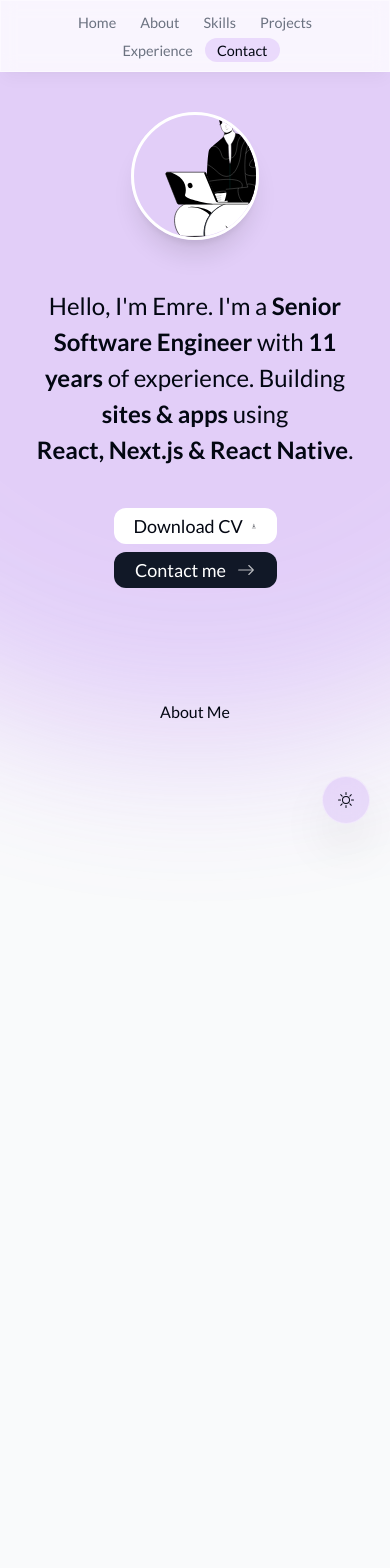
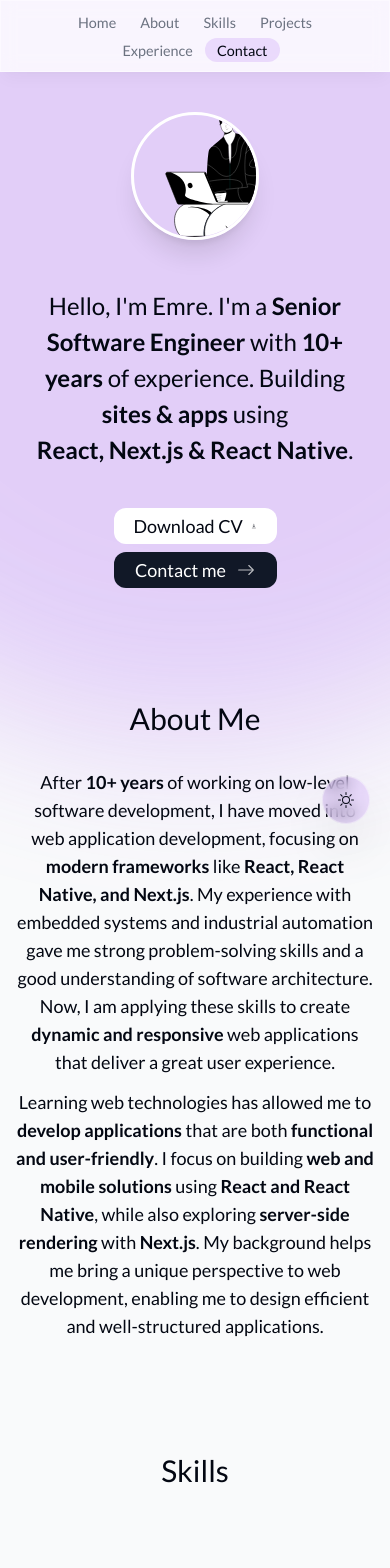
Before and after one commit to emre-ergun/engramsoft-web-portfolio, a React (Vite) app: page / in a window 390 px wide. Shown: the top 1568 px of the page. Built offline with nearby package versions, Linux system fonts and the light colour scheme.

Commit message:
about section completed

```diff
--- a/src/App.tsx
+++ b/src/App.tsx
@@ -9,6 +9,7 @@ import Projects from './sections/Projects';
 import Experience from './sections/Experience';
 import Contact from './sections/Contact';
 import Footer from './components/Footer';
+import SectionDivider from './components/SectionDivider';
 
 function App() {
   return (
@@ -17,6 +18,7 @@ function App() {
         <main className='flex flex-col items-center px-4'>
           <Header />
           <Hero />
+          <SectionDivider />
           <About />
           <Skills />
           <Projects />
--- /dev/null
+++ b/src/components/SectionDivider.tsx
@@ -0,0 +1,14 @@
+import { motion } from 'framer-motion';
+
+function SectionDivider() {
+  return (
+    <motion.div
+      initial={{ opacity: 0, y: 100 }}
+      animate={{ opacity: 1, y: 0 }}
+      transition={{ delay: 0.125 }}
+      className='bg-gray-50/20 my-20 h-16 w-1 rounded-full hidden sm:block'
+    ></motion.div>
+  );
+}
+
+export default SectionDivider;
--- /dev/null
+++ b/src/components/SectionHeader.tsx
@@ -0,0 +1,12 @@
+type SectionHeaderProps = {
+  title: string;
+  style?: string;
+};
+
+function SectionHeader({ title, style }: SectionHeaderProps) {
+  return (
+    <h2 className={`text-3xl font-medium capitalize mb-8 ${style}`}>{title}</h2>
+  );
+}
+
+export default SectionHeader;
--- a/src/sections/About.tsx
+++ b/src/sections/About.tsx
@@ -1,21 +1,44 @@
-// import { useThemeContext } from '../../context/theme-context';
 import { useSectionInView } from '../../lib/hooks';
+import SectionHeader from '../components/SectionHeader';
+import { motion } from 'framer-motion';
 
 const About = () => {
   const { ref } = useSectionInView('About');
-  // const { theme } = useThemeContext();
 
   return (
-    <section
+    <motion.section
+      initial={{ opacity: 0, y: 100 }}
+      whileInView={{ opacity: 1, y: 0 }}
       id='about'
-      className='mb-28 max-w-[50rem] text-center sm:mb-12 scroll-mt-28'
+      className='mb-28 max-w-[44rem] text-center sm:mb-40 scroll-mt-28 !leading-8'
     >
-      <div className='h-[64rem] w-32'>
-        <text className=''>About Me</text>
-        {/* {theme === 'dark' ? <text>Dark Mode</text> : <text>Light Mode</text>} */}
-      </div>
-      <text ref={ref}>Hello</text>
-    </section>
+      <SectionHeader title='About me' />
+      <p className='mb-3 text-lg'>
+        After <span className='font-semibold'>10+ years</span> of working on
+        low-level software development, I have moved into web application
+        development, focusing on{' '}
+        <span className='font-semibold'>modern frameworks</span> like{' '}
+        <span className='font-semibold'>React, React Native, and Next.js</span>.
+        My experience with embedded systems and industrial automation gave me
+        strong problem-solving skills and a good understanding of software
+        architecture. Now, I am applying these skills to create{' '}
+        <span className='font-semibold'>dynamic and responsive</span> web
+        applications that deliver a great user experience.
+      </p>
+      <p ref={ref} className='text-lg'>
+        Learning web technologies has allowed me to{' '}
+        <span className='font-semibold'>develop applications</span> that are
+        both <span className='font-semibold'>functional and user-friendly</span>
+        . I focus on building{' '}
+        <span className='font-semibold'>web and mobile solutions</span> using{' '}
+        <span className='font-semibold'>React and React Native</span>, while
+        also exploring{' '}
+        <span className='font-semibold'>server-side rendering</span> with{' '}
+        <span className='font-semibold'>Next.js</span>. My background helps me
+        bring a unique perspective to web development, enabling me to design
+        efficient and well-structured applications.
+      </p>
+    </motion.section>
   );
 };
 
--- a/src/sections/Contact.tsx
+++ b/src/sections/Contact.tsx
@@ -8,8 +8,8 @@ const Contact = () => {
       id='contact'
       className='mb-28 max-w-[50rem] text-center sm:mb-12 scroll-mt-28'
     >
+      <text ref={ref}>Contact</text>
       <div className='h-[1024px] w-32'></div>
-      <text ref={ref}>Contact</text>
     </section>
   );
 };
--- a/src/sections/Experience.tsx
+++ b/src/sections/Experience.tsx
@@ -8,8 +8,8 @@ const Experience = () => {
       id='experience'
       className='mb-28 max-w-[50rem] text-center sm:mb-12 scroll-mt-28'
     >
+      <text ref={ref}>Experience</text>
       <div className='h-[1024px] w-32'></div>
-      <text ref={ref}>Experience</text>
     </section>
   );
 };
--- a/src/sections/Hero.tsx
+++ b/src/sections/Hero.tsx
@@ -1,11 +1,9 @@
 import { BsArrowRight } from 'react-icons/bs';
-// import { BsLinkedin } from 'react-icons/bs';
 import { useActiveSectionContext } from '../../context/active-section-context';
 import { testPicture } from '../../lib/data';
 import { useSectionInView } from '../../lib/hooks';
 import { motion } from 'framer-motion';
 import { HiDownload } from 'react-icons/hi';
-// import { FaGithubSquare } from 'react-icons/fa';
 
 export default function Hero() {
   const { ref } = useSectionInView('Home');
@@ -16,16 +14,14 @@ export default function Hero() {
       id='home'
       className='mb-28 max-w-[50rem] text-center sm:text-start sm:mb-12 scroll-mt-[100rem]'
     >
-      <div className='flex flex-col sm:flex-row-reverse'>
+      <div ref={ref} className='flex flex-col sm:flex-row-reverse'>
         <div className='flex items-center justify-center mb-8 sm:mb-0 sm:w-1/2'>
           <div className='relative'>
             <motion.div
               initial={{ opacity: 0, x: 100 }}
               animate={{ opacity: 1, x: 0 }}
-              // transition={{ type: 'tween', duration: 0.2 }}
             >
               <img
-                ref={ref}
                 src={testPicture}
                 alt='Emre portrait'
                 className='h-32 w-32 rounded-full object-cover border-[0.24rem] border-white shadow-xl sm:border-none sm:h-full sm:w-full sm:rounded-none sm:shadow-none'
@@ -41,7 +37,7 @@ export default function Hero() {
           >
             <span>Hello, I'm Emre.</span> I'm a{' '}
             <span className='font-bold'>Senior Software Engineer</span> with{' '}
-            <span className='font-bold'>11 years</span> of experience. Building{' '}
+            <span className='font-bold'>10+ years</span> of experience. Building{' '}
             <span className='font-bold'>sites & apps</span> using
             <br />
             <span className='font-bold'>React, Next.js & React Native</span>.
@@ -50,7 +46,6 @@ export default function Hero() {
             className='flex flex-col sm:flex-row  gap-2 items-center justify-start px-4 text-lg font-medium'
             initial={{ opacity: 0, y: 100 }}
             animate={{ opacity: 1, y: 0 }}
-            transition={{ delay: 0.1 }}
           >
             <a
               href='/EmreErgunCV01072024.pdf'
@@ -71,23 +66,6 @@ export default function Hero() {
               Contact me{' '}
               <BsArrowRight className='opacity-70 group-hover:opacity-100 group-hover:translate-x-1 transition' />
             </a>
-
-            {/* <div className='flex gap-2'>
-              <a
-                href='https://linkedin.com/in/emrergun'
-                target='_blank'
-                className='bg-white p-2 text-gray-700 flex items-center gap-2 rounded-xl borderBlack outline-none hover:scale-105 hover:text-gray-950 active:scale-100 transition dark:bg-white/10 dark:text-white/80'
-              >
-                <BsLinkedin />
-              </a>
-              <a
-                href='https://github.com/emre-ergun'
-                target='_blank'
-                className='bg-white p-2 text-gray-700 flex items-center gap-2 rounded-xl borderBlack outline-none hover:scale-105 hover:text-gray-950 active:scale-100 transition dark:bg-white/10 dark:text-white/80'
-              >
-                <FaGithubSquare />
-              </a>
-            </div> */}
           </motion.div>
         </div>
       </div>
--- a/src/sections/Projects.tsx
+++ b/src/sections/Projects.tsx
@@ -8,8 +8,8 @@ const Projects = () => {
       id='projects'
       className='mb-28 max-w-[50rem] text-center sm:mb-12 scroll-mt-28'
     >
+      <text ref={ref}>Projects</text>
       <div className='h-[1024px] w-32'></div>
-      <text ref={ref}>Projects</text>
     </section>
   );
 };
--- a/src/sections/Skills.tsx
+++ b/src/sections/Skills.tsx
@@ -1,4 +1,5 @@
 import { useSectionInView } from '../../lib/hooks';
+import SectionHeader from '../components/SectionHeader';
 
 const Skills = () => {
   const { ref } = useSectionInView('Skills');
@@ -6,10 +7,10 @@ const Skills = () => {
   return (
     <section
       id='skills'
-      className='mb-28 max-w-[50rem] text-center sm:mb-12 scroll-mt-28'
+      className='mb-28 max-w-[50rem] text-center sm:mb-40 scroll-mt-28'
     >
-      <div className='h-[1024px] w-32'></div>
-      <text ref={ref}>Skills</text>
+      <SectionHeader title='Skills' />
+      <div ref={ref} className='h-[1024px] w-32'></div>
     </section>
   );
 };
```
